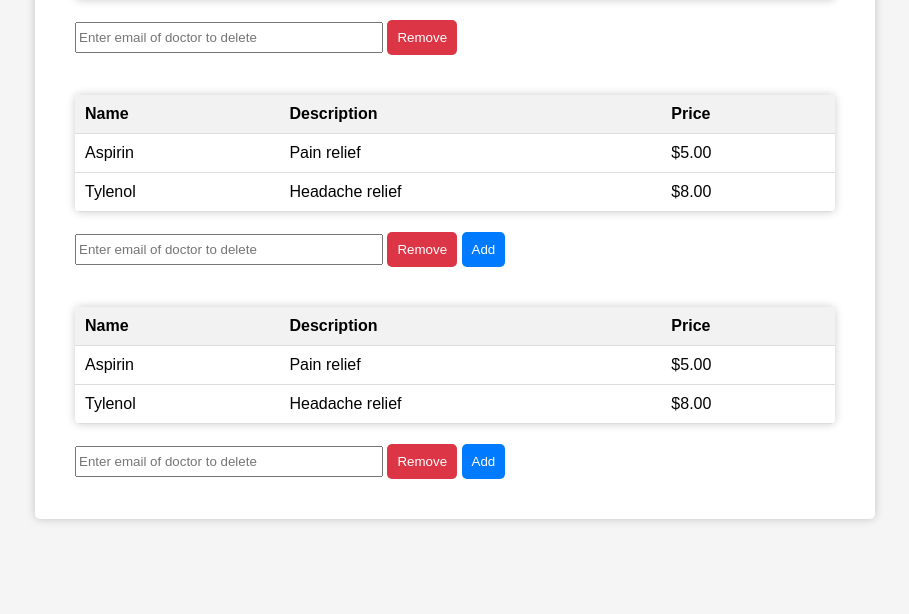
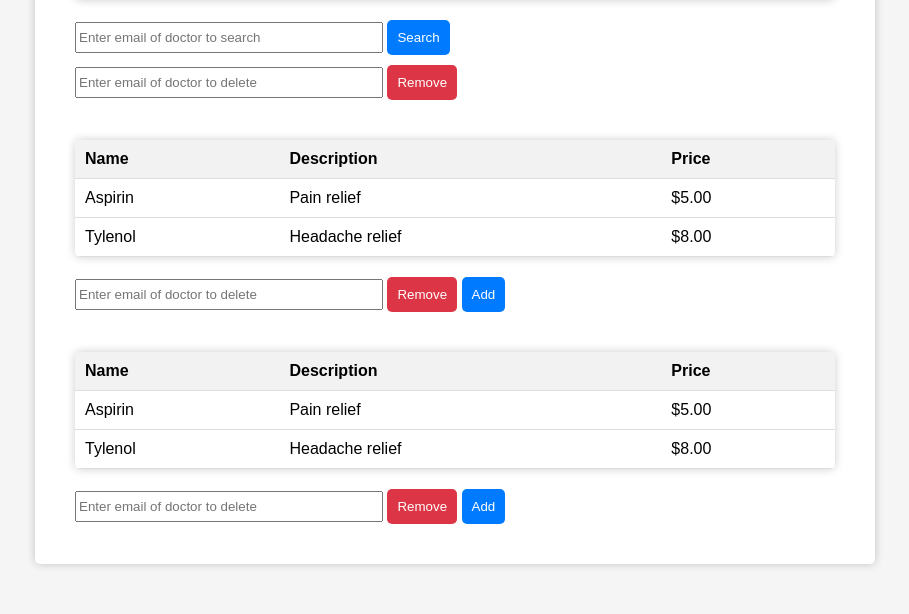
Before and after one commit to sethu-7/Project, a Node server app: page /admin in a window 1280 px wide. Shown: the part 407-1021 px from the top of the page, without its empty margins (185-1094 px from the left). Before the commit the page ends 929 px from the top, so only its background shows below. Run offline with Node 20, Linux system fonts and the light colour scheme; data that the repository does not hold is empty; some libraries are stand-ins or nearby versions.

Commit message:
doc del successful

```diff
--- a/index.js
+++ b/index.js
@@ -125,12 +125,14 @@
 })
 app.get('/admin', (req, res) => {
     // const query = doctor.find();
-    doctor.find({}).then(function (perdoc) {
+    doctor.find({email:req.query.email}).then(function (perdoc) {
         res.render('admin_page', {
             per: perdoc
         })
 
     })
+
+    // const deldoc=doctor.findOne({email:req.query.email})
 })
 // app.get('/appointment-page', (req, res) => {
     //     doctor.find({ email: req.query.email }).then(function (doct) {
@@ -159,6 +161,61 @@
                 })
 
             })
+
+            // app.post('/del',async(req,res)=>{
+            //     try{
+            //         const em=req.body.email
+            //         console.log(em)
+
+            //         const user = await doctor.findOne({
+
+            //             email: req.body.email
+
+            //         })
+
+            //         console.log(user)
+
+            //         await doctor.findByIdAndDelete({_id:req.params.id},(error,result)=>{
+            //             console.log(user.params.id)
+
+            //             if (error) {
+            //                 res.send('Error while deleting document:');
+            //               } else {
+            //                 console.log('Document deleted successfully:', result);
+            //               }
+            //         })
+            //         console.log("gsghs")
+            //     }
+            //     catch(error){
+            //         res.status(400).send("inavalid email")
+
+            //     }
+
+            // })
+
+
+            app.delete('/admin/:email', async (req, res) => {
+                try {
+                  const email = req.params.email;
+
+                  // Find the offer with the matching title and delete it
+                  const deldoc = await doctor.findOneAndDelete({ email });
+
+                  if (!deldoc) {
+                    // If no offer with the matching title was found, return a 404 Not Found error
+                    res.status(404).send('doctor not found');
+                    return;
+                  }
+
+                  res.status(204).send();
+                } catch (err) {
+                  console.error('Error deleting odoctor', err);
+                  res.status(500).send('Internal server error');
+                }
+              });
+
+
+
 
             app.post('/login', async (req, res, next) => {
                 try {
--- a/views/admin_page.ejs
+++ b/views/admin_page.ejs
@@ -64,10 +64,11 @@
       background-color: #dc3545;
     }
 
-    .tables{
+    .tables {
       padding: 20px;
     }
-    #email{
+
+    #email {
       size: 30px;
     }
   </style>
@@ -107,7 +108,8 @@
       </table>
       <div>
         <form action="">
-          <input type="email" name="email" id="email" placeholder="Enter email of doctor to delete" style="height: 25px;  width: 300px;">
+          <input type="email" name="email" id="email" placeholder="Enter email of doctor to delete"
+            style="height: 25px;  width: 300px;">
 
           <button class="remove-button">Remove</button>
 
@@ -128,14 +130,20 @@
         </thead>
         <tbody>
           <%per.forEach(function(doctor) {%>
-          <tr>
-            <td><%=doctor.name%></td>
-            <td><%=doctor.Specialization%></td>
-            <td><%=doctor.phoneNumber%></td>
+            <tr>
+              <td>
+                <%=doctor.name%>
+              </td>
+              <td>
+                <%=doctor.Specialization%>
+              </td>
+              <td>
+                <%=doctor.phoneNumber%>
+              </td>
 
-          </tr>
-          <%})%>
-          <!-- <tr>
+            </tr>
+            <%})%>
+              <!-- <tr>
             <td>Dr. Jane Doe</td>
             <td>Neurology</td>
             <td>555-5678</td>
@@ -144,10 +152,22 @@
         </tbody>
       </table>
       <div>
-        <form action="">
-          <input type="email" name="email" id="email" placeholder="Enter email of doctor to delete" style="height: 25px;  width: 300px;">
+        <form action="" style="padding-bottom: 10px;">
+          <input type="email" name="email" id="email" placeholder="Enter email of doctor to search"
+            style="height: 25px;  width: 300px;">
 
-          <button class="remove-button">Remove</button>
+          <button class="add-button">Search</button>
+
+        </form>
+
+
+      </div>
+      <div>
+        <form id="docdel" action="" method="">
+          <input type="email" name="email" id="email" placeholder="Enter email of doctor to delete"
+            style="height: 25px;  width: 300px;">
+
+          <button class="remove-button" type="submit">Remove</button>
 
         </form>
 
@@ -183,7 +203,8 @@
       <div>
 
         <form action="">
-          <input type="email" name="email" id="email" placeholder="Enter email of doctor to delete" style="height: 25px;  width: 300px;">
+          <input type="email" name="email" id="email" placeholder="Enter email of doctor to delete"
+            style="height: 25px;  width: 300px;">
 
           <button class="remove-button">Remove</button>
           <button class="add-button">Add</button>
@@ -219,8 +240,9 @@
       </table>
       <div>
 
-        <form action="">
-          <input type="email" name="email" id="email" placeholder="Enter email of doctor to delete" style="height: 25px;  width: 300px;">
+        <form >
+          <input type="email" name="email" id="email" placeholder="Enter email of doctor to delete"
+            style="height: 25px;  width: 300px;">
 
           <button class="remove-button">Remove</button>
           <button class="add-button">Add</button>
@@ -230,5 +252,46 @@
     </div>
   </div>
 </body>
+<!-- <script>
+  function del(email) {
+    const deleteField = async (id, key) => {
+      try {
+        const response = await fetch(`/admin/${email}}`, {
+          method: 'DELETE',
+        });
+
+      }catch(error){
+        console.log(error)
+      }
+    }
+  }
+
+</script> -->
+
+<script>
+  const form = document.getElementById('docdel');
+      form.addEventListener('submit', async (event) => {
+        event.preventDefault();
+
+        const email = form.email.value;
+
+        try {
+          // Send a DELETE request to the server with the offer title in the URL path
+          const response = await fetch(`/admin/${email}`, { method: 'DELETE' });
+
+          if (response.ok) {
+            alert('doctor deleted successfully');
+            // Reload the page to update the offer list
+            location.reload();
+          } else {
+            const errorMessage = await response.text();
+            throw new Error(errorMessage);
+          }
+        } catch (err) {
+          console.error('Error deleting doctor:', err);
+          alert('An error occurred while deleting the doctor');
+        }
+      });
+</script>
 
 </html>
```
Lines whose indentation alone changed are shown as unchanged.
